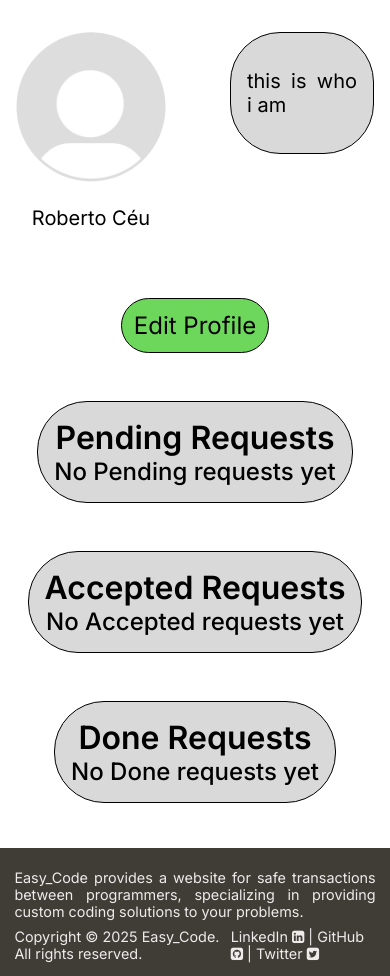
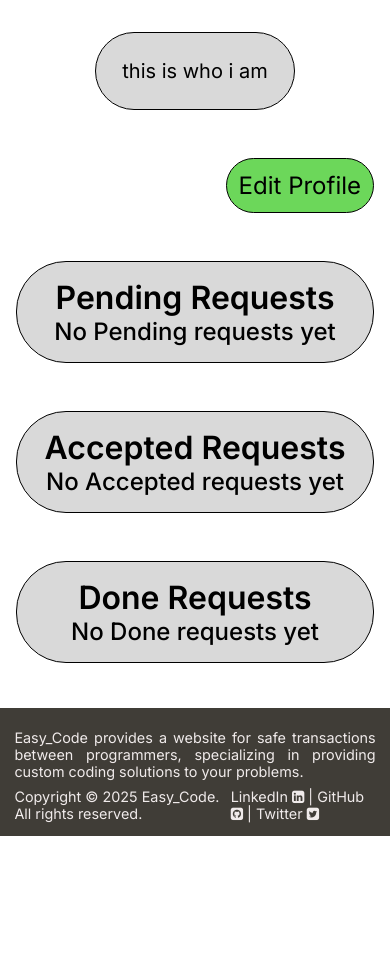
Before and after one commit to FEUP-LTW-2025/ltw-project-ltw14g07, a PHP site: page /pages/profile.php in a window 390 px wide. Shown: the part 169-1145 px from the top of the page. After the commit the page ends 1005 px from the top, so only its background shows below. Run offline with PHP 8.4, Linux system fonts and the light colour scheme; the visitor is signed in with stand-in values (Sample User, id 1); data comes from the database, SQL or seed files in the repository; both versions use the stored data as it was after the commit; some web fonts are replaced.

Commit message:
profile layout and responsiveness improvement

```diff
--- a/action/actionEditProfile.php
+++ b/action/actionEditProfile.php
@@ -10,11 +10,6 @@ $session = new Session();
 if (!$session->isLoggedIn()) {
     header('Location: ../pages/signup.php');
     exit();
-}
-
-if (!preg_match ("/^[a-zA-Z\s]+$/", $_POST['title']) ||
-    !preg_match ("/^[a-zA-Z\s]+$/", $_POST['description'])) {
-    die("Forbidden characters were used");
 }
 
 $db = getDatabaseConnection();
--- a/css/layout.css
+++ b/css/layout.css
@@ -273,8 +273,25 @@ footer {
 #profile {
     display: flex;
     flex-direction: column;
-    align-items: center;
     gap: 3em;
+
+    > :first-child {
+        margin: auto;
+
+        div {
+            display: inline-block;
+
+            p {
+                margin: 0.5em;
+            }
+        }
+    }
+
+    .listing {
+        display: flex;
+        flex-direction: column;
+        align-items: center;
+    }
 
 }
 
--- a/css/register.css
+++ b/css/register.css
@@ -47,6 +47,7 @@ header {
     padding: 30px;
     width: 300px;
     border: 2px solid #ccc;
+    margin:auto;
 }
 
 .register-form h2 {
--- a/css/responsive.css
+++ b/css/responsive.css
@@ -29,11 +29,12 @@ header #signup button:hover {
         img {
             display: none;
         }
+    }
 
-        .listing .wrap-list {
+    .listing .wrap-list {
             display: none;
-        }
     }
+
 }
 
 @media (max-width: 900px) {
@@ -44,4 +45,10 @@ header #signup button:hover {
             max-width: 100%;
         }
     }
+
+    #selectService, #profile {
+        aside {
+            display: none;
+        }
+    }
 }
--- a/css/style.css
+++ b/css/style.css
@@ -217,14 +217,6 @@ footer {
   background-color: #BDE5F8;
 }
 
-/*----------------- PROFILE ------------------*/
-
-
-#profile {
-    display: flex;
-    flex-direction: column;
-    align-items: center;
-}
 
 
 /*----------------- REQUEST ------------------*/
--- a/template/profile.tpl.php
+++ b/template/profile.tpl.php
@@ -1,6 +1,9 @@
 
 
 <?php function draw_profile_resume($user) { ?>
+    <?php
+    $description = $user->description ? $user->description : "No user description"
+    ?>
     <section class='service'>
         <aside>
             <?php
@@ -10,7 +13,7 @@
         </aside>
         <article>
             <div class="card">
-                <p><?=htmlspecialchars($user->description)?></p>
+                <p><?=htmlspecialchars($description)?></p>
             </div>
         </article>
     </section>
@@ -28,5 +31,7 @@
 
 
 <?php function draw_edit_profile()  { ?>
-    <a class="green-button" href="profile_editor.php">Edit Profile</a>
+    <section class="right">
+        <a class="green-button" href="profile_editor.php">Edit Profile</a>
+    </section>
  <?php }  ?>
```
Also changed, not shown: database/database.db.
